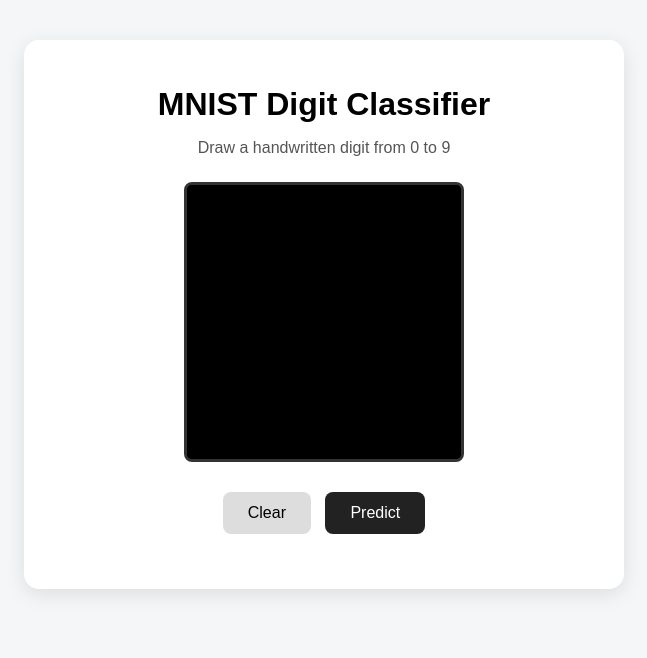
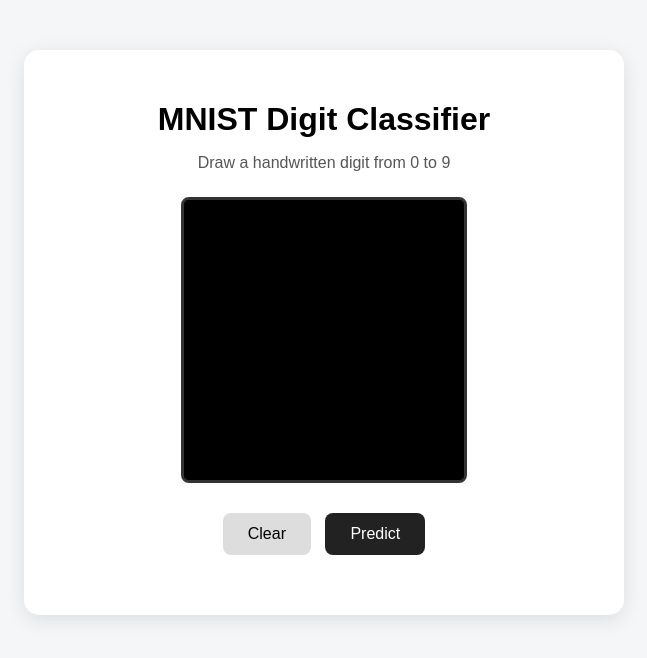
Before and after one commit to Karthikkumar293/mnist-cnn-digit-classification, a plain HTML site: page templates/index.html in a window 1280 px wide. Both pictures are taken after a click on the button "Clear". Shown: the whole page, without its empty margins (316-963 px from the left). Drawn offline with Linux system fonts and the light colour scheme.

Commit message:
Update index.html

```diff
--- a/templates/index.html
+++ b/templates/index.html
@@ -25,9 +25,9 @@
         .container {
             width: 90%;
             max-width: 600px;
-            margin: 40px auto;
+            margin: 50px auto;
             background: white;
-            padding: 25px;
+            padding: 30px;
             border-radius: 15px;
             box-shadow: 0 5px 20px rgba(0, 0, 0, 0.1);
         }
@@ -42,16 +42,13 @@
 
         canvas {
             display: block;
-            width: 280px;
-            height: 280px;
-            max-width: 100%;
             margin: 25px auto;
             background: black;
             border: 3px solid #333;
             border-radius: 8px;
             cursor: crosshair;
 
-            /* Important for phone touch drawing */
+            /* Allows drawing with finger on phone */
             touch-action: none;
         }
 
@@ -80,7 +77,7 @@
 
         #result {
             margin-top: 25px;
-            font-size: 24px;
+            font-size: 22px;
             font-weight: bold;
         }
 
@@ -130,7 +127,6 @@
 
     <script>
 
-        // Get canvas
         const canvas =
             document.getElementById("canvas");
 
@@ -141,10 +137,8 @@
 
 
         // -------------------------
-        // Reset canvas
+        // Create black background
         // -------------------------
-
-        function resetCanvas() {
 
         ctx.fillStyle = "black";
 
@@ -154,11 +148,6 @@
             canvas.width,
             canvas.height
         );
-        }
-
-
-        // Create black canvas
-        resetCanvas();
 
 
         // -------------------------
@@ -167,7 +156,7 @@
 
         ctx.strokeStyle = "white";
 
-        ctx.lineWidth = 25;
+        ctx.lineWidth = 20;
 
         ctx.lineCap = "round";
 
@@ -175,7 +164,8 @@
 
 
         // -------------------------
-        // Get correct position
+        // Get drawing position
+        // Works on laptop and phone
         // -------------------------
 
         function getPosition(event) {
@@ -190,7 +180,6 @@
                 canvas.height / rect.height;
 
             return {
-
                 x:
                     (event.clientX - rect.left)
                     * scaleX,
@@ -204,15 +193,15 @@
 
         // -------------------------
         // Start drawing
-        // Works on:
-        // Mouse
-        // Android
-        // iPhone
         // -------------------------
 
         canvas.addEventListener(
             "pointerdown",
-            function(event) {
+            startDrawing
+        );
+
+
+        function startDrawing(event) {
 
             event.preventDefault();
 
@@ -232,7 +221,6 @@
                 position.y
             );
         }
-        );
 
 
         // -------------------------
@@ -241,7 +229,11 @@
 
         canvas.addEventListener(
             "pointermove",
-            function(event) {
+            draw
+        );
+
+
+        function draw(event) {
 
             event.preventDefault();
 
@@ -259,12 +251,22 @@
 
             ctx.stroke();
         }
-        );
 
 
         // -------------------------
         // Stop drawing
         // -------------------------
+
+        canvas.addEventListener(
+            "pointerup",
+            stopDrawing
+        );
+
+        canvas.addEventListener(
+            "pointercancel",
+            stopDrawing
+        );
+
 
         function stopDrawing(event) {
 
@@ -276,31 +278,20 @@
         }
 
 
-        canvas.addEventListener(
-            "pointerup",
-            stopDrawing
-        );
-
-
-        canvas.addEventListener(
-            "pointercancel",
-            stopDrawing
-        );
-
-
-        canvas.addEventListener(
-            "pointerleave",
-            stopDrawing
-        );
-
-
         // -------------------------
-        // Clear button
+        // Clear canvas
         // -------------------------
 
         function clearCanvas() {
 
-            resetCanvas();
+            ctx.fillStyle = "black";
+
+            ctx.fillRect(
+                0,
+                0,
+                canvas.width,
+                canvas.height
+            );
 
             document.getElementById(
                 "result"
@@ -317,6 +308,12 @@
         // -------------------------
 
         async function predictDigit() {
+
+            const image =
+                canvas.toDataURL(
+                    "image/png"
+                );
+
 
             const result =
                 document.getElementById(
@@ -335,16 +332,8 @@
             confidence.innerHTML = "";
 
 
-            // Convert drawing to image
-            const image =
-                canvas.toDataURL(
-                    "image/png"
-                );
-
-
             try {
 
-                // Send image to Flask
                 const response =
                     await fetch(
                         "/predict",
@@ -363,7 +352,6 @@
                     );
 
 
-                // Check server response
                 if (!response.ok) {
 
                     throw new Error(
@@ -373,12 +361,10 @@
                 }
 
 
-                // Convert response to JSON
                 const data =
                     await response.json();
 
 
-                // Check backend error
                 if (data.error) {
 
                     throw new Error(
@@ -387,17 +373,16 @@
                 }
 
 
-                // Display prediction
                 result.innerHTML =
                     "Predicted Digit: " +
                     data.digit;
 
 
-                // Display confidence
                 confidence.innerHTML =
                     "Confidence: " +
                     data.confidence +
                     "%";
+
 
             }
 
@@ -410,11 +395,11 @@
 
 
                 result.innerHTML =
-                    "Prediction failed";
+                    "Error connecting to server.";
 
 
                 confidence.innerHTML =
-                    error.message;
+                    "";
             }
         }
 
```
Lines whose indentation alone changed are shown as unchanged.
